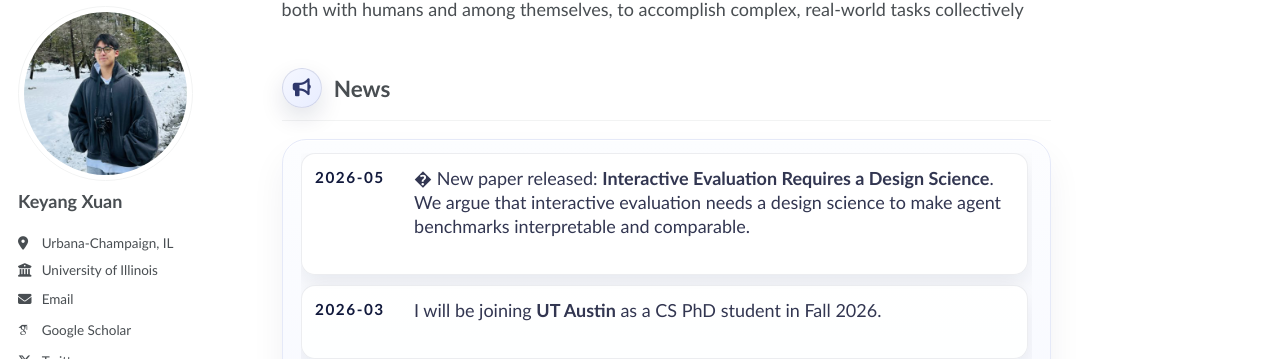
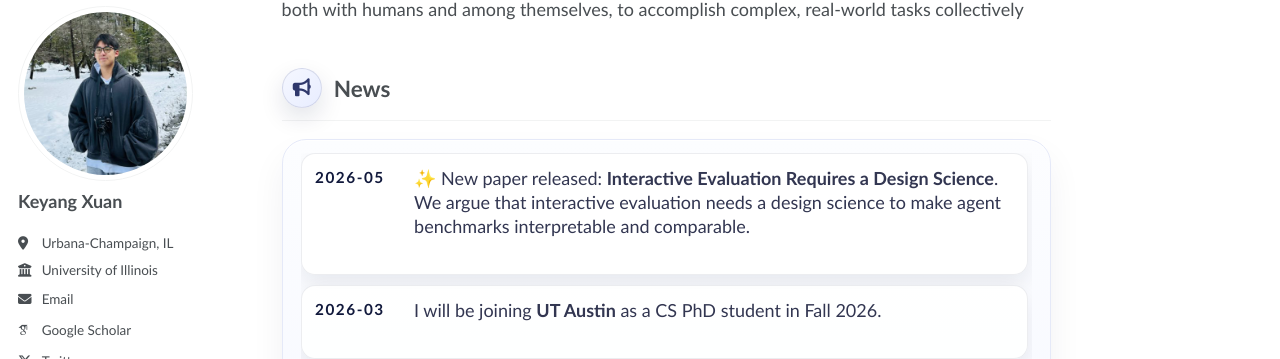
Before and after one commit to keyangds/keyangds.github.io, a Jekyll site: the page built from _pages/about.md, in a window 1280 px wide and 900 px high, scrolled down 687 px. Shown: the part 93-452 px from the top of the window. Built offline with Jekyll 4.4.1, drawn with Linux system fonts in a browser that asks for light colours; some web fonts are replaced; a script that is not in the unit is left out.

Commit message:
update
Co-authored-by: Copilot <copilot@github.com>

```diff
--- a/_data/news.yml
+++ b/_data/news.yml
@@ -1,6 +1,6 @@
 ---
 - date: 2026-05
-  summary: "� New paper released: [**Interactive Evaluation Requires a Design Science**](https://arxiv.org/abs/2605.17829). We argue that interactive evaluation needs a design science to make agent benchmarks interpretable and comparable."
+  summary: "✨ New paper released: [**Interactive Evaluation Requires a Design Science**](https://arxiv.org/abs/2605.17829). We argue that interactive evaluation needs a design science to make agent benchmarks interpretable and comparable."
 - date: 2026-03
   summary: "I will be joining **UT Austin** as a CS PhD student in Fall 2026."
 - date: 2025-12
```
